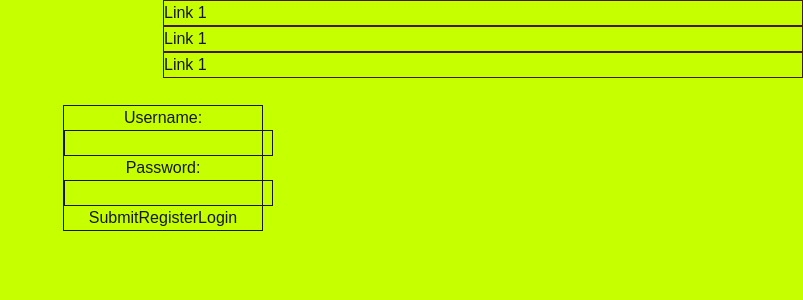
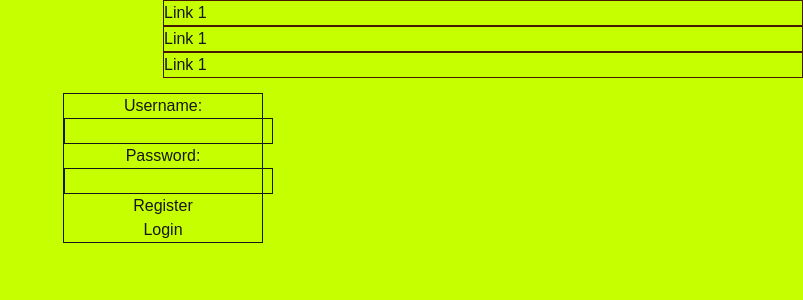
Before and after one commit to ADjehiche/fdm-expenses, a Next.js app: page / in a window 1280 px wide. Shown: the top 300 px of the page, without its empty margins (477-1280 px from the left). Built offline with nearby package versions, Linux system fonts and the light colour scheme.

Commit message:
remove unnecessary links

```diff
--- a/app/page.tsx
+++ b/app/page.tsx
@@ -21,10 +21,8 @@ export default function Home() {
             <input name="pass" className="border" />
 
             {/* submit button */}
+            <a href="/sign-up">Register</a>
             <br />
-            <button type="submit">Submit</button>
-
-            <a href="/sign-up">Register</a>
             <button type="submit">Login</button>
           </Form>
         </section>
```
